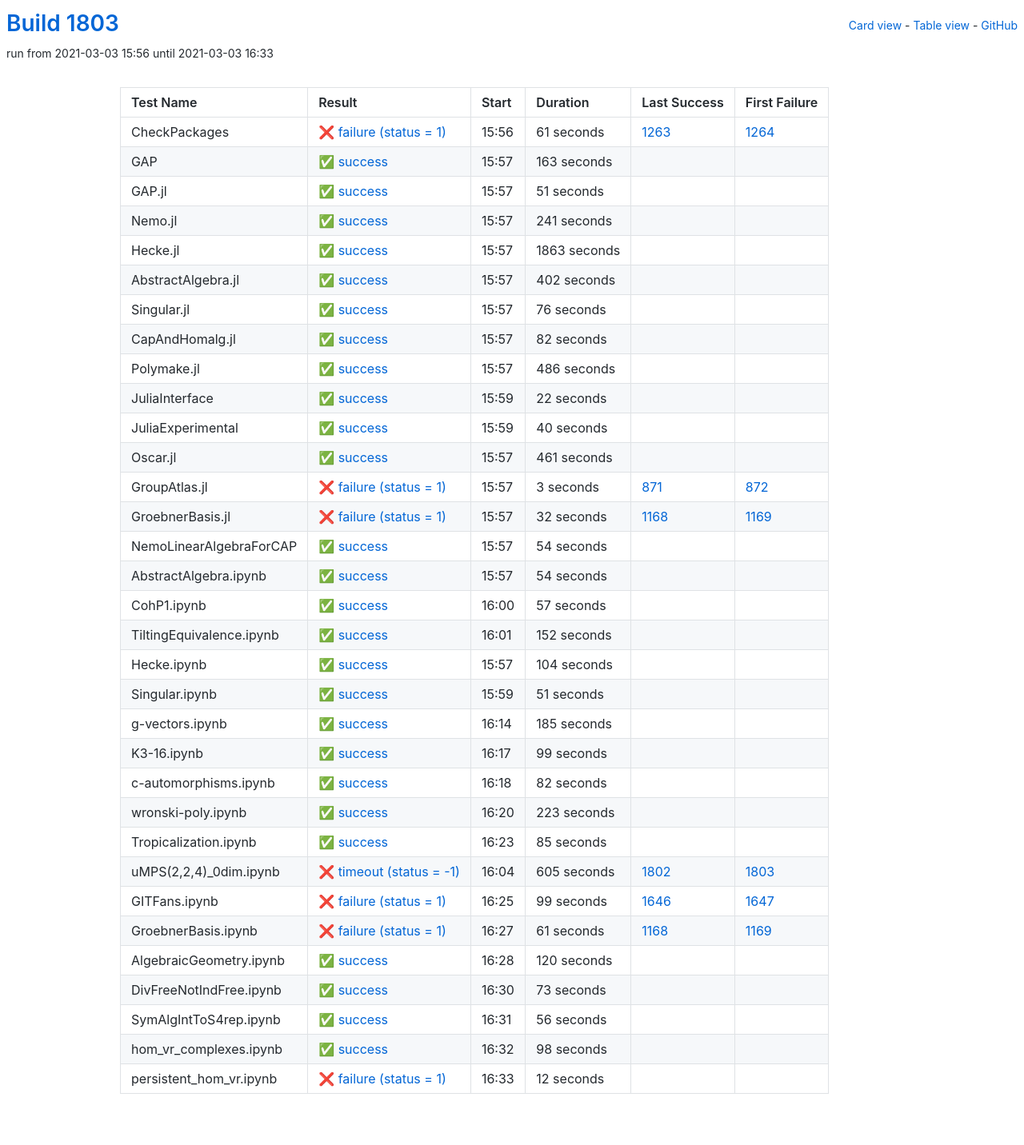
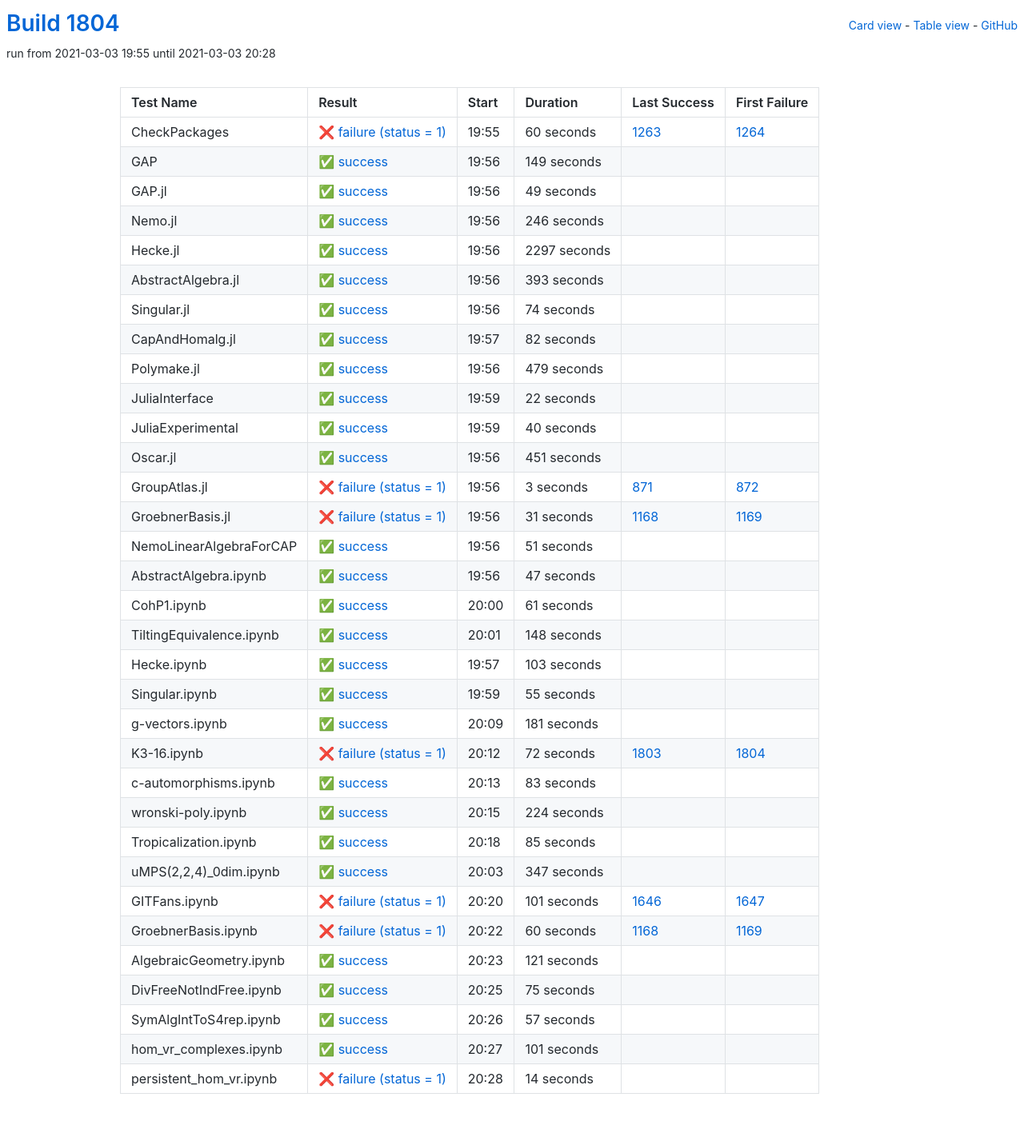
Before and after one commit to oscar-system/oscar-ci-status-stable, a Jekyll site: the page built from table.html, in a window 1280 px wide. Shown: the whole page at 80% size. Built offline with Jekyll 4.4.1, drawn with Linux system fonts in a browser that asks for light colours.

Commit message:
Build #1804

```diff
--- a/_data/ci.yml
+++ b/_data/ci.yml
@@ -1,6 +1,6 @@
 ---
-build: 1803
-build_url: https://oscarci.mathematik.uni-kl.de/job/oscar-stable/1803/
+build: 1804
+build_url: https://oscarci.mathematik.uni-kl.de/job/oscar-stable/1804/
 job: oscar-stable
 organization: oscar-system
 repo: oscar-ci-status-stable
@@ -8,92 +8,92 @@ repourl: https://github.com/oscar-system/oscar-ci-status-stable
 tests:
 - name: CheckPackages
   id: checkpackages
-  log: https://oscarci.mathematik.uni-kl.de/job/oscar-stable/1803/artifact/logs/build-1803/CheckPackages.log
-  start: 2021-03-03 15:56
+  log: https://oscarci.mathematik.uni-kl.de/job/oscar-stable/1804/artifact/logs/build-1804/CheckPackages.log
+  start: 2021-03-03 19:55
   success: false
   exitcode: 1
   status: failure
-  duration: 61
+  duration: 60
   last_success: 1263
   last_success_url: https://oscarci.mathematik.uni-kl.de/job/oscar-stable/1263/
   first_failure: 1264
   first_failure_url: https://oscarci.mathematik.uni-kl.de/job/oscar-stable/1264/
 - name: GAP
   id: gap
-  log: https://oscarci.mathematik.uni-kl.de/job/oscar-stable/1803/artifact/logs/build-1803/GAP.log
-  start: 2021-03-03 15:57
+  log: https://oscarci.mathematik.uni-kl.de/job/oscar-stable/1804/artifact/logs/build-1804/GAP.log
+  start: 2021-03-03 19:56
   success: true
   exitcode: 0
   status: success
-  duration: 163
+  duration: 149
   last_success: false
   last_success_url:
   first_failure: false
   first_failure_url:
 - name: GAP.jl
   id: gap-jl
-  log: https://oscarci.mathematik.uni-kl.de/job/oscar-stable/1803/artifact/logs/build-1803/GAP.jl.log
-  start: 2021-03-03 15:57
+  log: https://oscarci.mathematik.uni-kl.de/job/oscar-stable/1804/artifact/logs/build-1804/GAP.jl.log
+  start: 2021-03-03 19:56
   success: true
   exitcode: 0
   status: success
-  duration: 51
+  duration: 49
   last_success: false
   last_success_url:
   first_failure: false
   first_failure_url:
 - name: Nemo.jl
   id: nemo-jl
-  log: https://oscarci.mathematik.uni-kl.de/job/oscar-stable/1803/artifact/logs/build-1803/Nemo.jl.log
-  start: 2021-03-03 15:57
+  log: https://oscarci.mathematik.uni-kl.de/job/oscar-stable/1804/artifact/logs/build-1804/Nemo.jl.log
+  start: 2021-03-03 19:56
   success: true
   exitcode: 0
   status: success
-  duration: 241
+  duration: 246
   last_success: false
   last_success_url:
   first_failure: false
   first_failure_url:
 - name: Hecke.jl
   id: hecke-jl
-  log: https://oscarci.mathematik.uni-kl.de/job/oscar-stable/1803/artifact/logs/build-1803/Hecke.jl.log
-  start: 2021-03-03 15:57
+  log: https://oscarci.mathematik.uni-kl.de/job/oscar-stable/1804/artifact/logs/build-1804/Hecke.jl.log
+  start: 2021-03-03 19:56
   success: true
   exitcode: 0
   status: success
-  duration: 1863
+  duration: 2297
   last_success: false
   last_success_url:
   first_failure: false
   first_failure_url:
 - name: AbstractAlgebra.jl
   id: abstractalgebra-jl
-  log: https://oscarci.mathematik.uni-kl.de/job/oscar-stable/1803/artifact/logs/build-1803/AbstractAlgebra.jl.log
-  start: 2021-03-03 15:57
+  log: https://oscarci.mathematik.uni-kl.de/job/oscar-stable/1804/artifact/logs/build-1804/AbstractAlgebra.jl.log
+  start: 2021-03-03 19:56
   success: true
   exitcode: 0
   status: success
-  duration: 402
+  duration: 393
   last_success: false
   last_success_url:
   first_failure: false
   first_failure_url:
 - name: Singular.jl
   id: singular-jl
-  log: https://oscarci.mathematik.uni-kl.de/job/oscar-stable/1803/artifact/logs/build-1803/Singular.jl.log
-  start: 2021-03-03 15:57
+  log: https://oscarci.mathematik.uni-kl.de/job/oscar-stable/1804/artifact/logs/build-1804/Singular.jl.log
+  start: 2021-03-03 19:56
   success: true
   exitcode: 0
   status: success
-  duration: 76
+  duration: 74
   last_success: false
   last_success_url:
   first_failure: false
   first_failure_url:
 - name: CapAndHomalg.jl
   id: capandhomalg-jl
-  log: https://oscarci.mathematik.uni-kl.de/job/oscar-stable/1803/artifact/logs/build-1803/CapAndHomalg.jl.log
-  start: 2021-03-03 15:57
+  log: https://oscarci.mathematik.uni-kl.de/job/oscar-stable/1804/artifact/logs/build-1804/CapAndHomalg.jl.log
+  start: 2021-03-03 19:57
   success: true
   exitcode: 0
   status: success
@@ -104,20 +104,20 @@ tests:
   first_failure_url:
 - name: Polymake.jl
   id: polymake-jl
-  log: https://oscarci.mathematik.uni-kl.de/job/oscar-stable/1803/artifact/logs/build-1803/Polymake.jl.log
-  start: 2021-03-03 15:57
+  log: https://oscarci.mathematik.uni-kl.de/job/oscar-stable/1804/artifact/logs/build-1804/Polymake.jl.log
+  start: 2021-03-03 19:56
   success: true
   exitcode: 0
   status: success
-  duration: 486
+  duration: 479
   last_success: false
   last_success_url:
   first_failure: false
   first_failure_url:
 - name: JuliaInterface
   id: juliainterface
-  log: https://oscarci.mathematik.uni-kl.de/job/oscar-stable/1803/artifact/logs/build-1803/JuliaInterface.log
-  start: 2021-03-03 15:59
+  log: https://oscarci.mathematik.uni-kl.de/job/oscar-stable/1804/artifact/logs/build-1804/JuliaInterface.log
+  start: 2021-03-03 19:59
   success: true
   exitcode: 0
   status: success
@@ -128,8 +128,8 @@ tests:
   first_failure_url:
 - name: JuliaExperimental
   id: juliaexperimental
-  log: https://oscarci.mathematik.uni-kl.de/job/oscar-stable/1803/artifact/logs/build-1803/JuliaExperimental.log
-  start: 2021-03-03 15:59
+  log: https://oscarci.mathematik.uni-kl.de/job/oscar-stable/1804/artifact/logs/build-1804/JuliaExperimental.log
+  start: 2021-03-03 19:59
   success: true
   exitcode: 0
   status: success
@@ -140,20 +140,20 @@ tests:
   first_failure_url:
 - name: Oscar.jl
   id: oscar-jl
-  log: https://oscarci.mathematik.uni-kl.de/job/oscar-stable/1803/artifact/logs/build-1803/Oscar.jl.log
-  start: 2021-03-03 15:57
+  log: https://oscarci.mathematik.uni-kl.de/job/oscar-stable/1804/artifact/logs/build-1804/Oscar.jl.log
+  start: 2021-03-03 19:56
   success: true
   exitcode: 0
   status: success
-  duration: 461
+  duration: 451
   last_success: false
   last_success_url:
   first_failure: false
   first_failure_url:
 - name: GroupAtlas.jl
   id: groupatlas-jl
-  log: https://oscarci.mathematik.uni-kl.de/job/oscar-stable/1803/artifact/logs/build-1803/GroupAtlas.jl.log
-  start: 2021-03-03 15:57
+  log: https://oscarci.mathematik.uni-kl.de/job/oscar-stable/1804/artifact/logs/build-1804/GroupAtlas.jl.log
+  start: 2021-03-03 19:56
   success: false
   exitcode: 1
   status: failure
@@ -164,80 +164,20 @@ tests:
   first_failure_url: https://oscarci.mathematik.uni-kl.de/job/oscar-stable/872/
 - name: GroebnerBasis.jl
   id: groebnerbasis-jl
-  log: https://oscarci.mathematik.uni-kl.de/job/oscar-stable/1803/artifact/logs/build-1803/GroebnerBasis.jl.log
-  start: 2021-03-03 15:57
+  log: https://oscarci.mathematik.uni-kl.de/job/oscar-stable/1804/artifact/logs/build-1804/GroebnerBasis.jl.log
+  start: 2021-03-03 19:56
   success: false
   exitcode: 1
   status: failure
-  duration: 32
+  duration: 31
   last_success: 1168
   last_success_url: https://oscarci.mathematik.uni-kl.de/job/oscar-stable/1168/
   first_failure: 1169
   first_failure_url: https://oscarci.mathematik.uni-kl.de/job/oscar-stable/1169/
 - name: NemoLinearAlgebraForCAP
   id: nemolinearalgebraforcap
-  log: https://oscarci.mathematik.uni-kl.de/job/oscar-stable/1803/artifact/logs/build-1803/NemoLinearAlgebraForCAP.log
-  start: 2021-03-03 15:57
-  success: true
-  exitcode: 0
-  status: success
-  duration: 54
-  last_success: false
-  last_success_url:
-  first_failure: false
-  first_failure_url:
-- name: AbstractAlgebra.ipynb
-  id: abstractalgebra-ipynb
-  log: https://oscarci.mathematik.uni-kl.de/job/oscar-stable/1803/artifact/logs/build-1803/AbstractAlgebra.ipynb.log
-  start: 2021-03-03 15:57
-  success: true
-  exitcode: 0
-  status: success
-  duration: 54
-  last_success: false
-  last_success_url:
-  first_failure: false
-  first_failure_url:
-- name: CohP1.ipynb
-  id: cohp1-ipynb
-  log: https://oscarci.mathematik.uni-kl.de/job/oscar-stable/1803/artifact/logs/build-1803/CohP1.ipynb.log
-  start: 2021-03-03 16:00
-  success: true
-  exitcode: 0
-  status: success
-  duration: 57
-  last_success: false
-  last_success_url:
-  first_failure: false
-  first_failure_url:
-- name: TiltingEquivalence.ipynb
-  id: tiltingequivalence-ipynb
-  log: https://oscarci.mathematik.uni-kl.de/job/oscar-stable/1803/artifact/logs/build-1803/TiltingEquivalence.ipynb.log
-  start: 2021-03-03 16:01
-  success: true
-  exitcode: 0
-  status: success
-  duration: 152
-  last_success: false
-  last_success_url:
-  first_failure: false
-  first_failure_url:
-- name: Hecke.ipynb
-  id: hecke-ipynb
-  log: https://oscarci.mathematik.uni-kl.de/job/oscar-stable/1803/artifact/logs/build-1803/Hecke.ipynb.log
-  start: 2021-03-03 15:57
-  success: true
-  exitcode: 0
-  status: success
-  duration: 104
-  last_success: false
-  last_success_url:
-  first_failure: false
-  first_failure_url:
-- name: Singular.ipynb
-  id: singular-ipynb
-  log: https://oscarci.mathematik.uni-kl.de/job/oscar-stable/1803/artifact/logs/build-1803/Singular.ipynb.log
-  start: 2021-03-03 15:59
+  log: https://oscarci.mathematik.uni-kl.de/job/oscar-stable/1804/artifact/logs/build-1804/NemoLinearAlgebraForCAP.log
+  start: 2021-03-03 19:56
   success: true
   exitcode: 0
   status: success
@@ -246,58 +186,118 @@ tests:
   last_success_url:
   first_failure: false
   first_failure_url:
-- name: g-vectors.ipynb
-  id: g-vectors-ipynb
-  log: https://oscarci.mathematik.uni-kl.de/job/oscar-stable/1803/artifact/logs/build-1803/g-vectors.ipynb.log
-  start: 2021-03-03 16:14
+- name: AbstractAlgebra.ipynb
+  id: abstractalgebra-ipynb
+  log: https://oscarci.mathematik.uni-kl.de/job/oscar-stable/1804/artifact/logs/build-1804/AbstractAlgebra.ipynb.log
+  start: 2021-03-03 19:56
   success: true
   exitcode: 0
   status: success
-  duration: 185
+  duration: 47
+  last_success: false
+  last_success_url:
+  first_failure: false
+  first_failure_url:
+- name: CohP1.ipynb
+  id: cohp1-ipynb
+  log: https://oscarci.mathematik.uni-kl.de/job/oscar-stable/1804/artifact/logs/build-1804/CohP1.ipynb.log
+  start: 2021-03-03 20:00
+  success: true
+  exitcode: 0
+  status: success
+  duration: 61
+  last_success: false
+  last_success_url:
+  first_failure: false
+  first_failure_url:
+- name: TiltingEquivalence.ipynb
+  id: tiltingequivalence-ipynb
+  log: https://oscarci.mathematik.uni-kl.de/job/oscar-stable/1804/artifact/logs/build-1804/TiltingEquivalence.ipynb.log
+  start: 2021-03-03 20:01
+  success: true
+  exitcode: 0
+  status: success
+  duration: 148
+  last_success: false
+  last_success_url:
+  first_failure: false
+  first_failure_url:
+- name: Hecke.ipynb
+  id: hecke-ipynb
+  log: https://oscarci.mathematik.uni-kl.de/job/oscar-stable/1804/artifact/logs/build-1804/Hecke.ipynb.log
+  start: 2021-03-03 19:57
+  success: true
+  exitcode: 0
+  status: success
+  duration: 103
+  last_success: false
+  last_success_url:
+  first_failure: false
+  first_failure_url:
+- name: Singular.ipynb
+  id: singular-ipynb
+  log: https://oscarci.mathematik.uni-kl.de/job/oscar-stable/1804/artifact/logs/build-1804/Singular.ipynb.log
+  start: 2021-03-03 19:59
+  success: true
+  exitcode: 0
+  status: success
+  duration: 55
+  last_success: false
+  last_success_url:
+  first_failure: false
+  first_failure_url:
+- name: g-vectors.ipynb
+  id: g-vectors-ipynb
+  log: https://oscarci.mathematik.uni-kl.de/job/oscar-stable/1804/artifact/logs/build-1804/g-vectors.ipynb.log
+  start: 2021-03-03 20:09
+  success: true
+  exitcode: 0
+  status: success
+  duration: 181
   last_success: false
   last_success_url:
   first_failure: false
   first_failure_url:
 - name: K3-16.ipynb
   id: k3-16-ipynb
-  log: https://oscarci.mathematik.uni-kl.de/job/oscar-stable/1803/artifact/logs/build-1803/K3-16.ipynb.log
-  start: 2021-03-03 16:17
+  log: https://oscarci.mathematik.uni-kl.de/job/oscar-stable/1804/artifact/logs/build-1804/K3-16.ipynb.log
+  start: 2021-03-03 20:12
+  success: false
+  exitcode: 1
+  status: failure
+  duration: 72
+  last_success: 1803
+  last_success_url: https://oscarci.mathematik.uni-kl.de/job/oscar-stable/1803/
+  first_failure: 1804
+  first_failure_url: https://oscarci.mathematik.uni-kl.de/job/oscar-stable/1804/
+- name: c-automorphisms.ipynb
+  id: c-automorphisms-ipynb
+  log: https://oscarci.mathematik.uni-kl.de/job/oscar-stable/1804/artifact/logs/build-1804/c-automorphisms.ipynb.log
+  start: 2021-03-03 20:13
   success: true
   exitcode: 0
   status: success
-  duration: 99
-  last_success: false
-  last_success_url:
-  first_failure: false
-  first_failure_url:
-- name: c-automorphisms.ipynb
-  id: c-automorphisms-ipynb
-  log: https://oscarci.mathematik.uni-kl.de/job/oscar-stable/1803/artifact/logs/build-1803/c-automorphisms.ipynb.log
-  start: 2021-03-03 16:18
-  success: true
-  exitcode: 0
-  status: success
-  duration: 82
+  duration: 83
   last_success: false
   last_success_url:
   first_failure: false
   first_failure_url:
 - name: wronski-poly.ipynb
   id: wronski-poly-ipynb
-  log: https://oscarci.mathematik.uni-kl.de/job/oscar-stable/1803/artifact/logs/build-1803/wronski-poly.ipynb.log
-  start: 2021-03-03 16:20
+  log: https://oscarci.mathematik.uni-kl.de/job/oscar-stable/1804/artifact/logs/build-1804/wronski-poly.ipynb.log
+  start: 2021-03-03 20:15
   success: true
   exitcode: 0
   status: success
-  duration: 223
+  duration: 224
   last_success: false
   last_success_url:
   first_failure: false
   first_failure_url:
 - name: Tropicalization.ipynb
   id: tropicalization-ipynb
-  log: https://oscarci.mathematik.uni-kl.de/job/oscar-stable/1803/artifact/logs/build-1803/Tropicalization.ipynb.log
-  start: 2021-03-03 16:23
+  log: https://oscarci.mathematik.uni-kl.de/job/oscar-stable/1804/artifact/logs/build-1804/Tropicalization.ipynb.log
+  start: 2021-03-03 20:18
   success: true
   exitcode: 0
   status: success
@@ -308,96 +308,96 @@ tests:
   first_failure_url:
 - name: uMPS(2,2,4)_0dim.ipynb
   id: umps-2-2-4-0dim-ipynb
-  log: https://oscarci.mathematik.uni-kl.de/job/oscar-stable/1803/artifact/logs/build-1803/uMPS-2-2-4-_0dim.ipynb.log
-  start: 2021-03-03 16:04
-  success: false
-  exitcode: -1
-  status: timeout
-  duration: 605
-  last_success: 1802
-  last_success_url: https://oscarci.mathematik.uni-kl.de/job/oscar-stable/1802/
-  first_failure: 1803
-  first_failure_url: https://oscarci.mathematik.uni-kl.de/job/oscar-stable/1803/
+  log: https://oscarci.mathematik.uni-kl.de/job/oscar-stable/1804/artifact/logs/build-1804/uMPS-2-2-4-_0dim.ipynb.log
+  start: 2021-03-03 20:03
+  success: true
+  exitcode: 0
+  status: success
+  duration: 347
+  last_success: false
+  last_success_url:
+  first_failure: false
+  first_failure_url:
 - name: GITFans.ipynb
   id: gitfans-ipynb
-  log: https://oscarci.mathematik.uni-kl.de/job/oscar-stable/1803/artifact/logs/build-1803/GITFans.ipynb.log
-  start: 2021-03-03 16:25
+  log: https://oscarci.mathematik.uni-kl.de/job/oscar-stable/1804/artifact/logs/build-1804/GITFans.ipynb.log
+  start: 2021-03-03 20:20
   success: false
   exitcode: 1
   status: failure
-  duration: 99
+  duration: 101
   last_success: 1646
   last_success_url: https://oscarci.mathematik.uni-kl.de/job/oscar-stable/1646/
   first_failure: 1647
   first_failure_url: https://oscarci.mathematik.uni-kl.de/job/oscar-stable/1647/
 - name: GroebnerBasis.ipynb
   id: groebnerbasis-ipynb
-  log: https://oscarci.mathematik.uni-kl.de/job/oscar-stable/1803/artifact/logs/build-1803/GroebnerBasis.ipynb.log
-  start: 2021-03-03 16:27
+  log: https://oscarci.mathematik.uni-kl.de/job/oscar-stable/1804/artifact/logs/build-1804/GroebnerBasis.ipynb.log
+  start: 2021-03-03 20:22
   success: false
   exitcode: 1
   status: failure
-  duration: 61
+  duration: 60
   last_success: 1168
   last_success_url: https://oscarci.mathematik.uni-kl.de/job/oscar-stable/1168/
   first_failure: 1169
   first_failure_url: https://oscarci.mathematik.uni-kl.de/job/oscar-stable/1169/
 - name: AlgebraicGeometry.ipynb
   id: algebraicgeometry-ipynb
-  log: https://oscarci.mathematik.uni-kl.de/job/oscar-stable/1803/artifact/logs/build-1803/AlgebraicGeometry.ipynb.log
-  start: 2021-03-03 16:28
+  log: https://oscarci.mathematik.uni-kl.de/job/oscar-stable/1804/artifact/logs/build-1804/AlgebraicGeometry.ipynb.log
+  start: 2021-03-03 20:23
   success: true
   exitcode: 0
   status: success
-  duration: 120
+  duration: 121
   last_success: false
   last_success_url:
   first_failure: false
   first_failure_url:
 - name: DivFreeNotIndFree.ipynb
   id: divfreenotindfree-ipynb
-  log: https://oscarci.mathematik.uni-kl.de/job/oscar-stable/1803/artifact/logs/build-1803/DivFreeNotIndFree.ipynb.log
-  start: 2021-03-03 16:30
+  log: https://oscarci.mathematik.uni-kl.de/job/oscar-stable/1804/artifact/logs/build-1804/DivFreeNotIndFree.ipynb.log
+  start: 2021-03-03 20:25
   success: true
   exitcode: 0
   status: success
-  duration: 73
+  duration: 75
   last_success: false
   last_success_url:
   first_failure: false
   first_failure_url:
 - name: SymAlgIntToS4rep.ipynb
   id: symalginttos4rep-ipynb
-  log: https://oscarci.mathematik.uni-kl.de/job/oscar-stable/1803/artifact/logs/build-1803/SymAlgIntToS4rep.ipynb.log
-  start: 2021-03-03 16:31
+  log: https://oscarci.mathematik.uni-kl.de/job/oscar-stable/1804/artifact/logs/build-1804/SymAlgIntToS4rep.ipynb.log
+  start: 2021-03-03 20:26
   success: true
   exitcode: 0
   status: success
-  duration: 56
+  duration: 57
   last_success: false
   last_success_url:
   first_failure: false
   first_failure_url:
 - name: hom_vr_complexes.ipynb
   id: hom-vr-complexes-ipynb
-  log: https://oscarci.mathematik.uni-kl.de/job/oscar-stable/1803/artifact/logs/build-1803/hom_vr_complexes.ipynb.log
-  start: 2021-03-03 16:32
+  log: https://oscarci.mathematik.uni-kl.de/job/oscar-stable/1804/artifact/logs/build-1804/hom_vr_complexes.ipynb.log
+  start: 2021-03-03 20:27
   success: true
   exitcode: 0
   status: success
-  duration: 98
+  duration: 101
   last_success: false
   last_success_url:
   first_failure: false
   first_failure_url:
 - name: persistent_hom_vr.ipynb
   id: persistent-hom-vr-ipynb
-  log: https://oscarci.mathematik.uni-kl.de/job/oscar-stable/1803/artifact/logs/build-1803/persistent_hom_vr.ipynb.log
-  start: 2021-03-03 16:33
+  log: https://oscarci.mathematik.uni-kl.de/job/oscar-stable/1804/artifact/logs/build-1804/persistent_hom_vr.ipynb.log
+  start: 2021-03-03 20:28
   success: false
   exitcode: 1
   status: failure
-  duration: 12
+  duration: 14
   last_success: false
   last_success_url:
   first_failure: false
```
Also changed, not shown: README.md.
